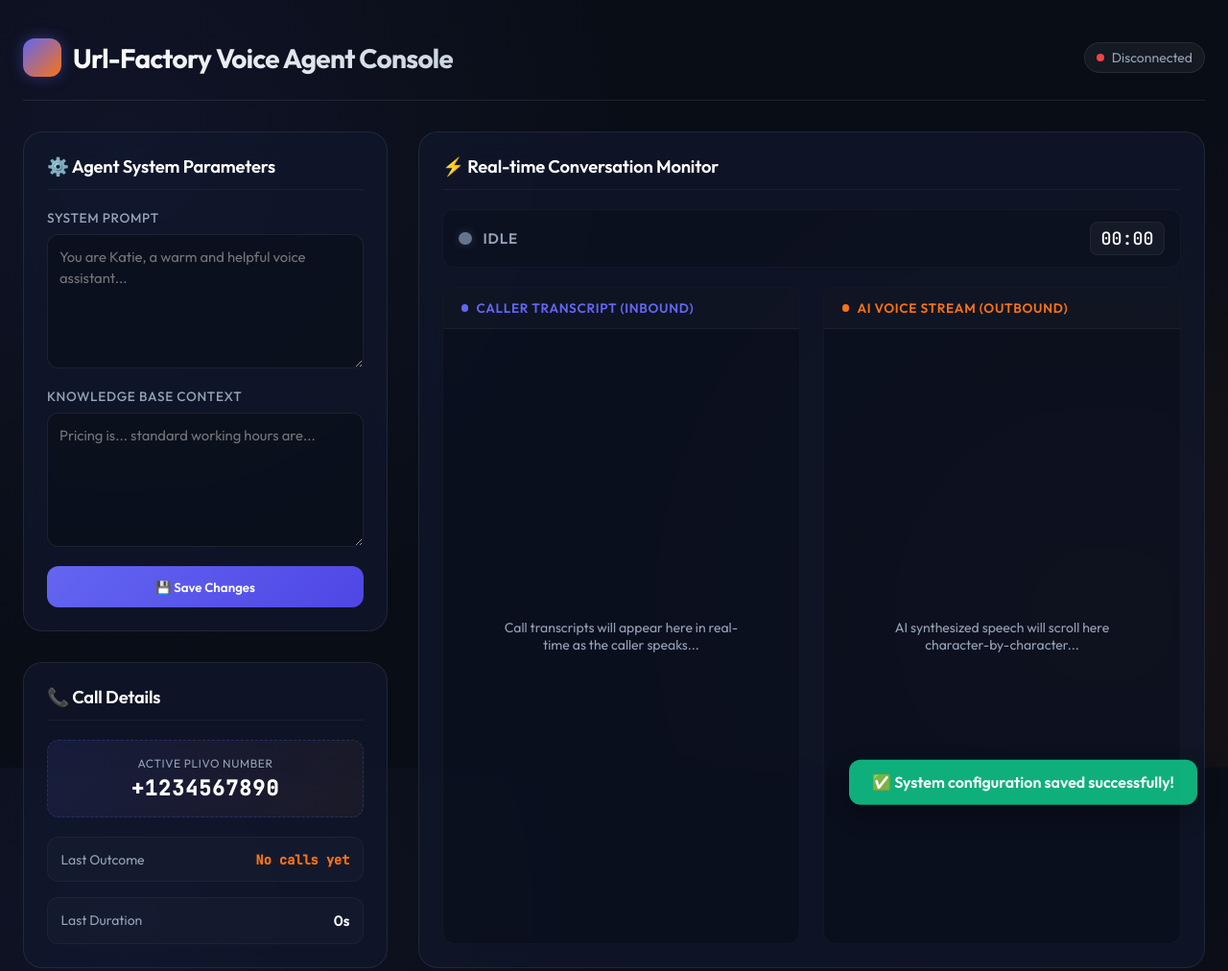
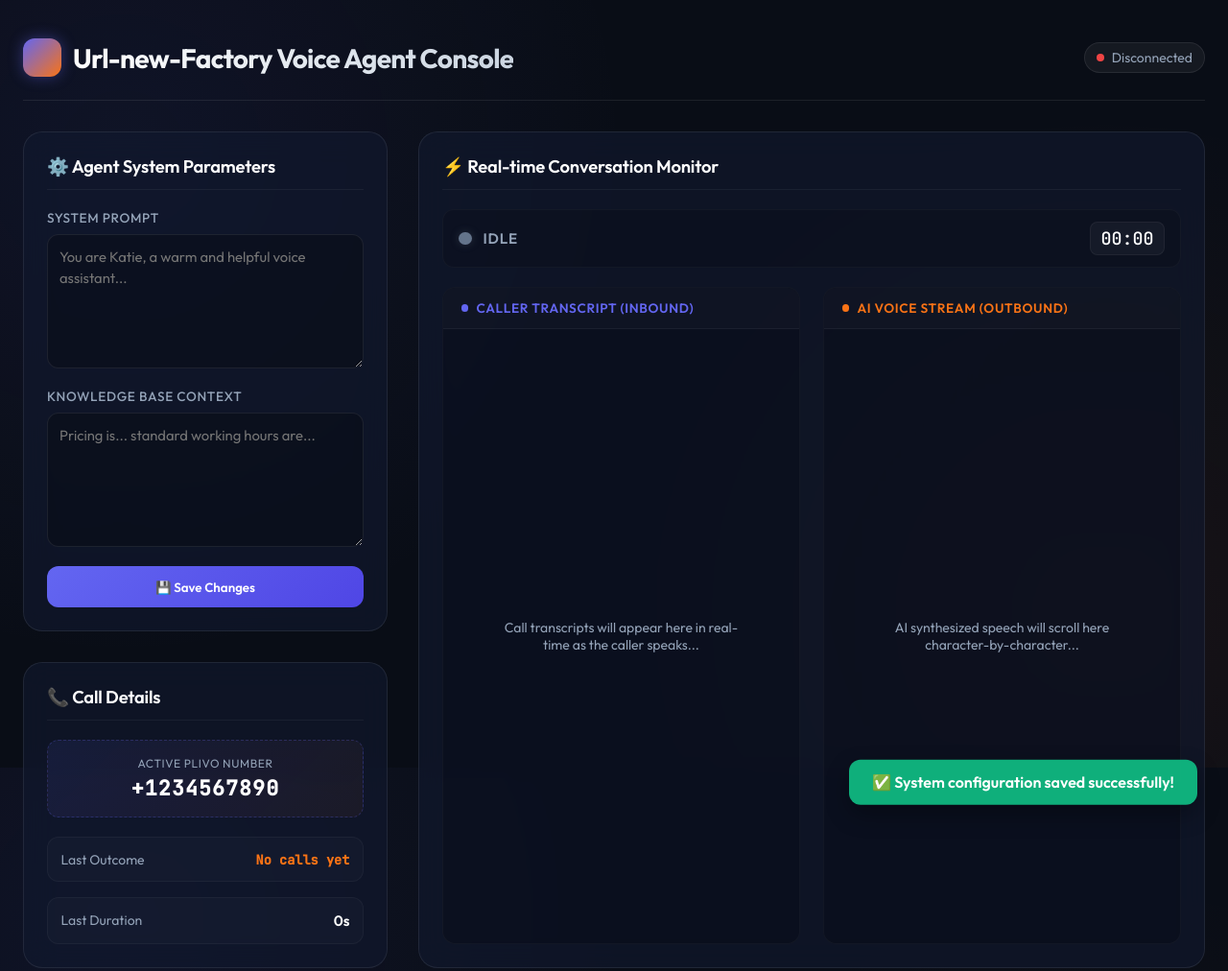
Before and after one commit to jshyperx21-png/Voice-Agent, a website: page public/index.html in a window 1280 px wide. Shown: the whole page at 96% size. Drawn offline with Linux system fonts and the light colour scheme; no server answers.

```diff
--- a/public/index.html
+++ b/public/index.html
@@ -533,7 +533,7 @@
     <div class="header-logo">
       <div class="icon"></div>
       <div>
-        <h1>Url-Factory Voice Agent Console</h1>
+        <h1>Url-new-Factory Voice Agent Console</h1>
       </div>
     </div>
     <div class="connection-tag" id="wsStatusTag">
```
Also changed, not shown: .github/workflows/deploy.yml.
